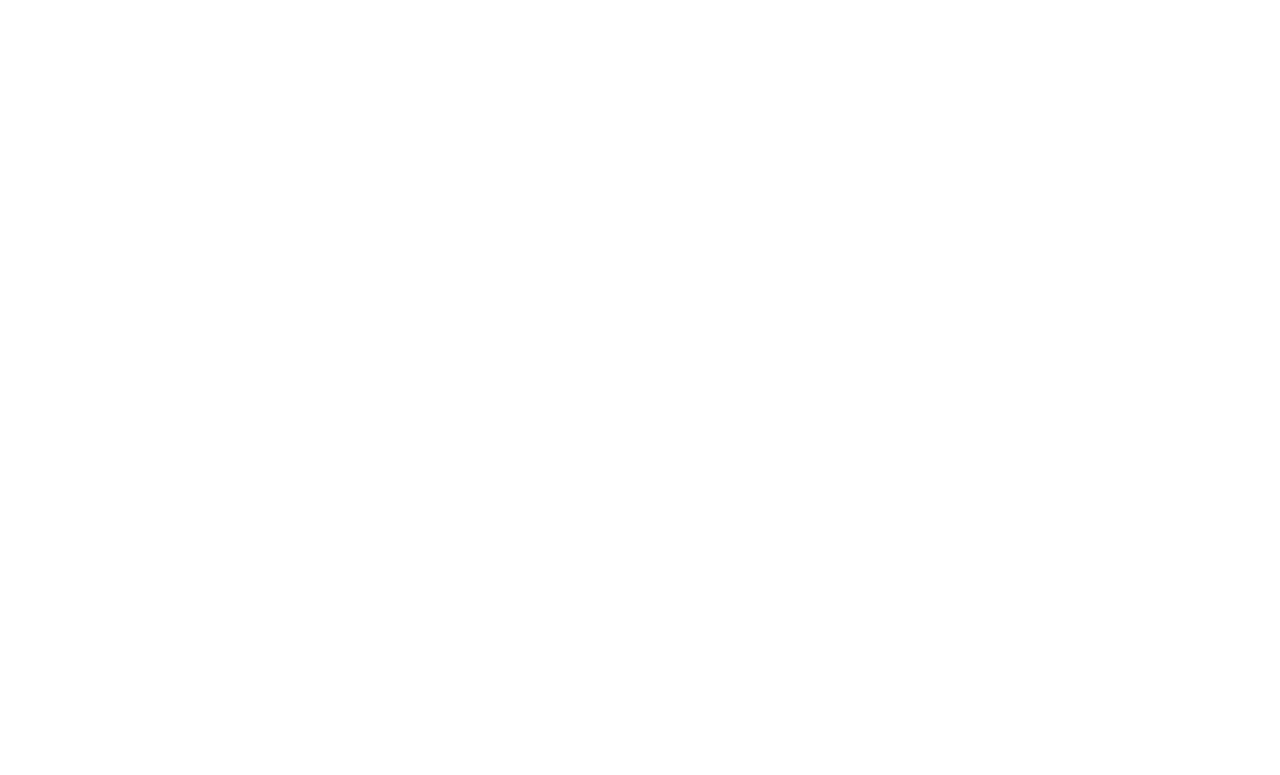
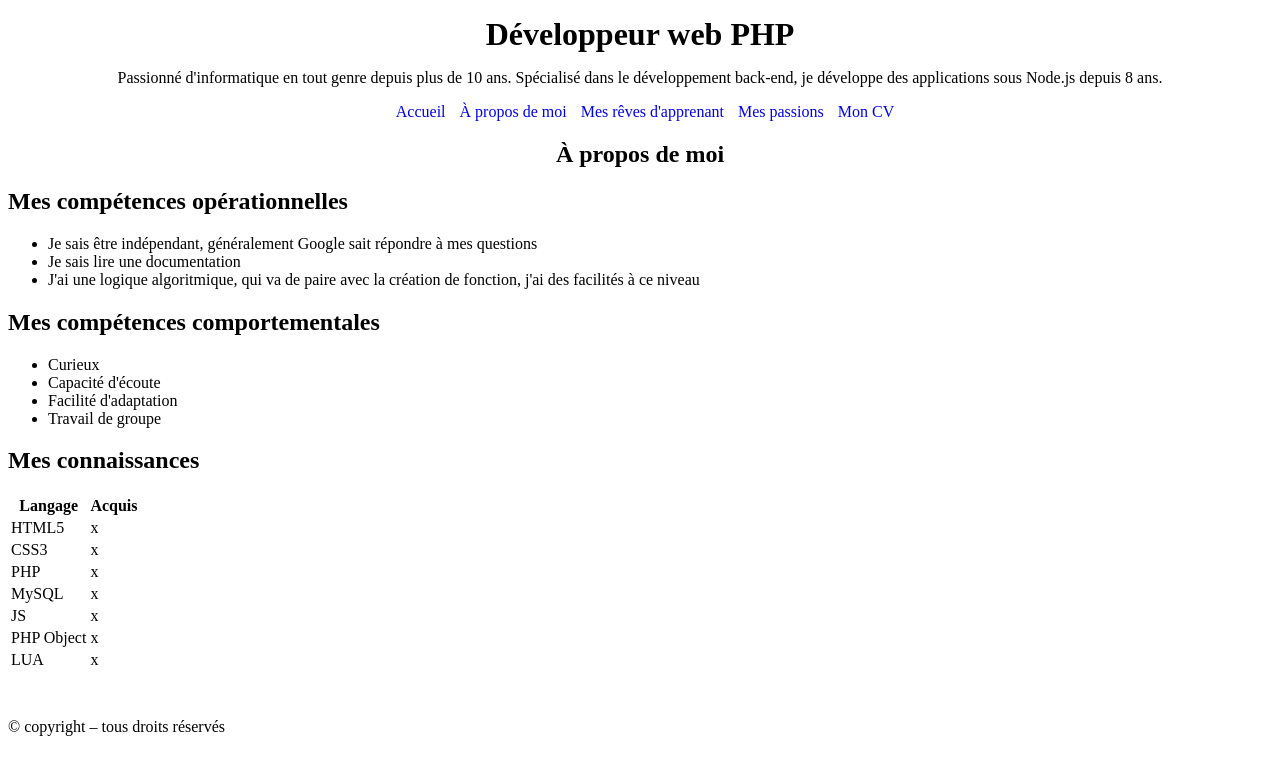
Before and after one commit to Incroyable-Dev-PHP/davc-php, a PHP site: page /?about-me in a window 1280 px wide. Before the commit the part shown is empty. Shown: the top 775 px of the page. Run offline with PHP 8.4, Linux system fonts and the light colour scheme.

Commit message:
completed

```diff
--- a/php/css/style.css
+++ b/php/css/style.css
@@ -1,48 +1,30 @@
-/* -------------------------- debug -------------------------- */
-/* .container {box-shadow: -1px 1px 10px 1px rgba(0, 0, 0, 0.5) inset;} */
-/* body {box-shadow: -1px 1px 10px 3px red inset;} */
-/* header {box-shadow: -1px 1px 10px 3px yellow inset;} */
-/* section {box-shadow: -1px 1px 10px 3px blue inset;} */
-/* ----------------------------------------------------------- */
+nav, h1, header {
+    text-align: center;
+}
 
-body {
-    margin: 0;
+nav ul {
     padding: 0;
 }
 
-.container {
-    position: relative;
-    width: 100%;
-    min-height: 100vh;
-    max-width: 980px;
-    margin: auto;
+nav ul li {
+    display: inline;
 }
 
-header {
-    height: 250px;
-    background-image: url('../img/image.png');
-    background-position: center;
-    background-size: cover;
-}
-
-ul {
-    list-style: none;
-    padding: 15px;
-    display: flex;
-    justify-content: space-around;
-}
-
-section {
-    padding: 15px;
+nav ul li a {
+    text-decoration: none;
+    padding-left: 10px;
 }
 
 footer {
     position: absolute;
     bottom: 0;
-    width: 100%;
 }
 
-footer p {
-    padding: 15px;
-    text-align: center;
+body {
+    position: relative;
+    padding-bottom: 5rem;
 }
+
+header strong {
+    font-size: 2rem;
+}
--- a/php/includes/footer.html
+++ b/php/includes/footer.html
@@ -1,3 +1,3 @@
 <footer>
-    <p>&copy; 😉</p>
+    <p>&copy; copyright – tous droits réservés</p>
 </footer>
--- a/php/includes/head.html
+++ b/php/includes/head.html
@@ -3,7 +3,6 @@
     <meta http-equiv="X-UA-Compatible" content="IE=edge">
     <meta name="viewport" content="width=device-width, initial-scale=1.0">
 
-    <title>About me in PHP</title>
-
+    <title>Accueil</title>
     <link rel="stylesheet" href="../css/style.css">
 </head>
--- a/php/includes/header.html
+++ b/php/includes/header.html
@@ -1,3 +1,4 @@
 <header>
-    <!-- image with css -->
+    <p><strong>Développeur web PHP</strong></p>
+    <p>Passionné d'informatique en tout genre depuis plus de 10 ans. Spécialisé dans le développement back-end, je développe des applications sous Node.js depuis 8 ans.</p>
 </header>
--- /dev/null
+++ b/php/includes/nav.html
@@ -0,0 +1,9 @@
+<nav>
+    <ul>
+        <li><a href="/">Accueil</a></li>
+        <li><a href="?about-me">À propos de moi</a></li>
+        <li><a href="?my-dreams">Mes rêves d'apprenant</a></li>
+        <li><a href="?my-passions">Mes passions</a></li>
+        <li><a href="./pdf/cv-fr.pdf" target="_blank">Mon CV</a></li>
+    </ul>
+</nav>
--- a/php/index.php
+++ b/php/index.php
@@ -1,16 +1,29 @@
 <!DOCTYPE html>
 <html lang="en">
 
-    <!-- header included here -->
-    <!-- ... -->
+    <?php include './includes/head.html'; ?>
 
     <body>
-        <div class="container">
+        <?php
+            include './includes/header.html';
+            include './includes/nav.html';
+        ?>
+
+        <main class="container">
             <?php
-                // your code here with conditions
-                // ...
+                if (isset($_GET['about-me'])) {
+                    include './pages/about-me.html';
+                } elseif (isset($_GET['my-dreams'])) {
+                    include './pages/my-dreams.html';
+                } elseif (isset($_GET['my-passions'])) {
+                    include './pages/my-passions.html';
+                } else {
+                    include './pages/home.html';
+                }
             ?>
-        </div>
+        </main>
+
+        <?php include './includes/footer.html'; ?>
     </body>
 
 </html>
--- a/php/pages/about-me.html
+++ b/php/pages/about-me.html
@@ -1,5 +1,68 @@
 <section>
-    <h1>A propos de moi</h1>
+    <h1>À propos de moi</h1>
 
-    <p>Lorem ipsum dolor sit amet consectetur adipisicing elit. Deleniti ullam animi veritatis obcaecati fuga sequi at recusandae ad pariatur similique fugit quae officia, asperiores sint quidem quibusdam saepe quisquam atque.</p>
+    <h2>Mes compétences opérationnelles</h2>
+
+    <ul>
+        <li>Je sais être indépendant, généralement Google sait répondre à mes questions</li>
+        <li>Je sais lire une documentation</li>
+        <li>J'ai une logique algoritmique, qui va de paire avec la création de fonction, j'ai des facilités à ce niveau</li>
+    </ul>
+
+    <h2>Mes compétences comportementales</h2>
+
+    <ul>
+        <li>Curieux</li>
+        <li>Capacité d'écoute</li>
+        <li>Facilité d'adaptation</li>
+        <li>Travail de groupe</li>
+    </ul>
+
+    <h2>Mes connaissances</h2>
+
+    <table>
+        <thead>
+            <tr>
+                <th>Langage</th>
+                <th>Acquis</th>
+            </tr>
+        </thead>
+
+        <tbody>
+            <tr>
+                <td>HTML5</td>
+                <td>x</td>
+            </tr>
+
+            <tr>
+                <td>CSS3</td>
+                <td>x</td>
+            </tr>
+
+            <tr>
+                <td>PHP</td>
+                <td>x</td>
+            </tr>
+
+            <tr>
+                <td>MySQL</td>
+                <td>x</td>
+            </tr>
+
+            <tr>
+                <td>JS</td>
+                <td>x</td>
+            </tr>
+
+            <tr>
+                <td>PHP Object</td>
+                <td>x</td>
+            </tr>
+
+            <tr>
+                <td>LUA</td>
+                <td>x</td>
+            </tr>
+        </tbody>
+    </table>
 </section>
```
Also changed, not shown: php/includes/ul.html (deleted, +0 -7 lines), php/pages/home.html (+8 -2 lines), php/pages/my-dreams.html (added, +27 -0 lines), php/pages/my-passions.html (added, +21 -0 lines), php/img/image.png (deleted), php/img/lecture-mini.png (added), php/img/lecture.png (added), php/img/programmation-mini.png (added), php/img/programmation.png (added), php/img/visage-mini.png (added), php/img/visage.png (added), 1 other file.
